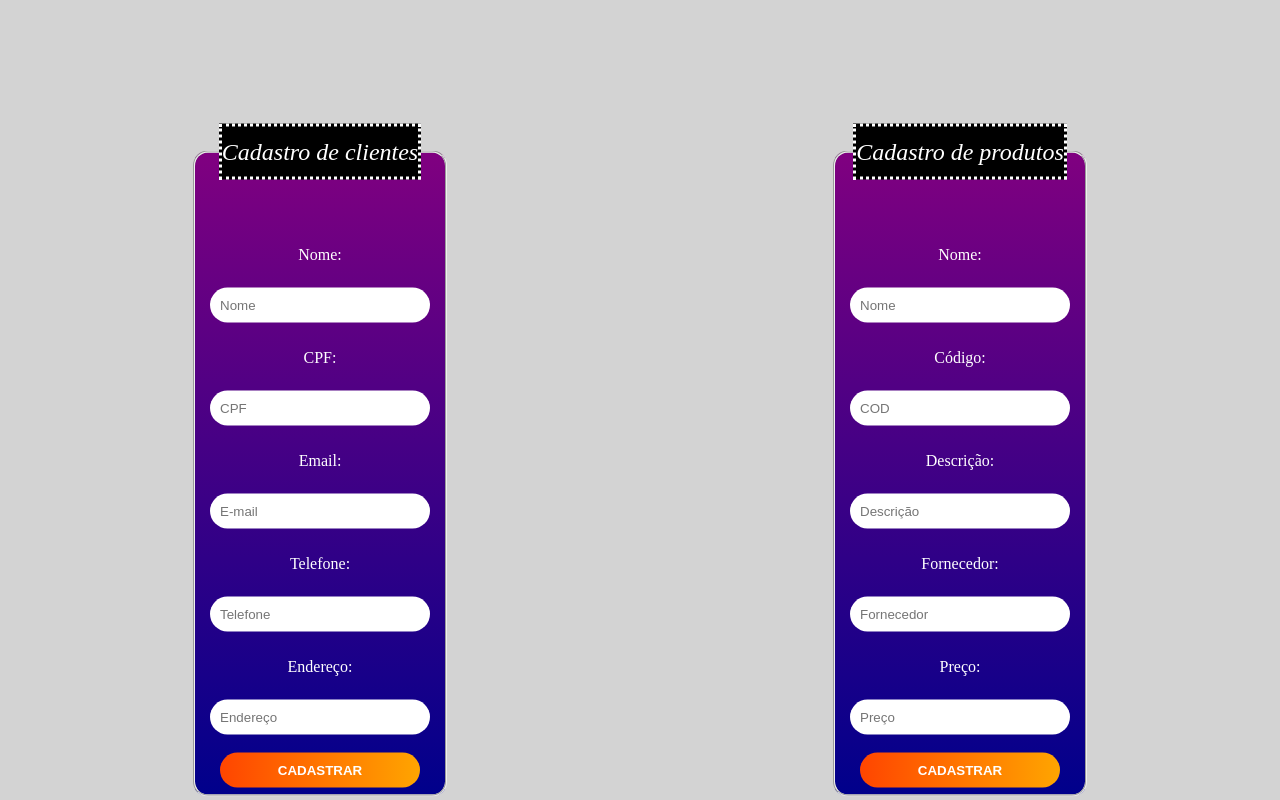
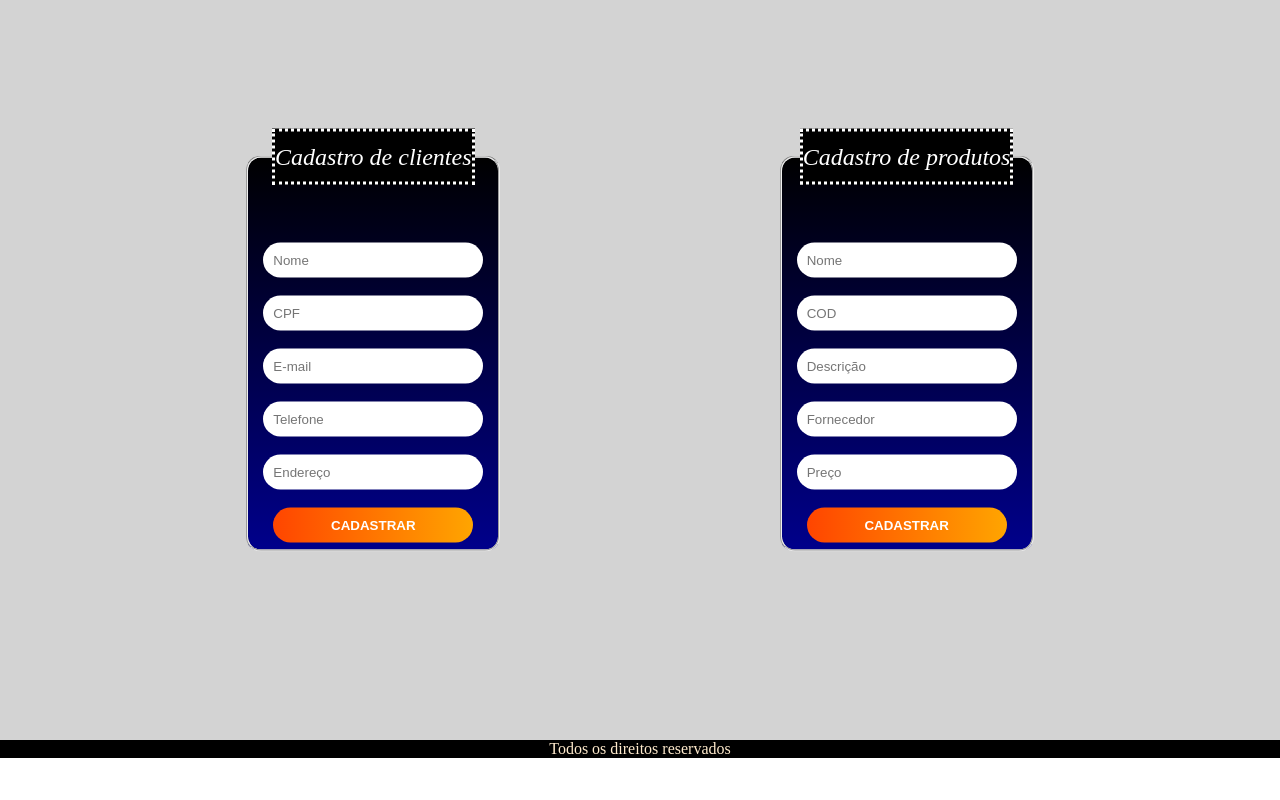
Before and after one commit to guiaech/Vtex_inventario, a plain HTML site: page index.html in a window 1280 px wide. Shown: the part 460-1260 px from the top of the page. After the commit the page ends 1218 px from the top, so only its background shows below. Drawn offline with Linux system fonts and the light colour scheme.

Commit message:
Estilo finalizado

```diff
--- a/css/style.css
+++ b/css/style.css
@@ -5,9 +5,9 @@
 
 .section-container {
   width: 100%;
-  height: 130vh;
+  height: 100vh;
   display: flex;
-  justify-content: space-around;
+  justify-content:space-evenly;
   background-color: #d3d3d3;
 }
 
@@ -26,7 +26,7 @@
 }
 
 .area {
-  position: sticky;
+  position: relative;
   left: auto;
   top: auto;
   width: 320px;
@@ -54,7 +54,7 @@
 
 fieldset {
   width: 250px;
-  background: linear-gradient(purple, darkblue);
+  background: linear-gradient(black, darkblue);
   border-radius: 15px;
   position: absolute;
   left: 50%;
--- a/index.html
+++ b/index.html
@@ -21,11 +21,11 @@
             <form id="formulario">
                 <fieldset>
                   <legend>Cadastro de clientes</legend>
-                  <label>Nome:</label><input class="campo_nome" type="text" placeholder="Nome" id="nome">
-                  <label>CPF:</label><input class="campo_CPF"type="text" placeholder="CPF" id="CPF">
-                  <label>Email:</label><input class="campo_email"type="text" placeholder="E-mail" id="email">
-                  <label>Telefone:</label><input class="campo_tel" type="text" placeholder="Telefone" id="telefone">
-                  <label>Endereço:</label><input class="campo_end"type="text" placeholder="Endereço" id="endereco">
+                  <input class="campo_nome" type="text" placeholder="Nome" id="nome">
+                  <input class="campo_CPF"type="text" placeholder="CPF" id="CPF">
+                  <input class="campo_email"type="text" placeholder="E-mail" id="email">
+                  <input class="campo_tel" type="text" placeholder="Telefone" id="telefone">
+                  <input class="campo_end"type="text" placeholder="Endereço" id="endereco">
                   <input class="btn-submit" type="submit" value="Cadastrar">
                 </fieldset>
             </form>
@@ -35,11 +35,11 @@
             <form id="formulario-dois">
                 <fieldset>
                   <legend>Cadastro de produtos</legend>
-                  <label>Nome:</label><input class="campo_name" type="text" placeholder="Nome" id="nomef">
-                  <label>Código:</label><input class="campo_cod"type="text" placeholder="COD" id="COD">
-                  <label>Descrição:</label><input class="campo_desc"type="text" placeholder="Descrição" id="desc">
-                  <label>Fornecedor:</label><input class="campo_forn" type="text" placeholder="Fornecedor" id="fornecedor">
-                  <label>Preço:</label><input class="campo_price"type="text" placeholder="Preço" id="preco">
+                  <input class="campo_name" type="text" placeholder="Nome" id="nomef">
+                  <input class="campo_cod"type="text" placeholder="COD" id="COD">
+                  <input class="campo_desc"type="text" placeholder="Descrição" id="desc">
+                  <input class="campo_forn" type="text" placeholder="Fornecedor" id="fornecedor">
+                  <input class="campo_price"type="text" placeholder="Preço" id="preco">
                   <input class="btn-submitdois" type="submit" value="Cadastrar">
                 </fieldset>
             </form>
```
